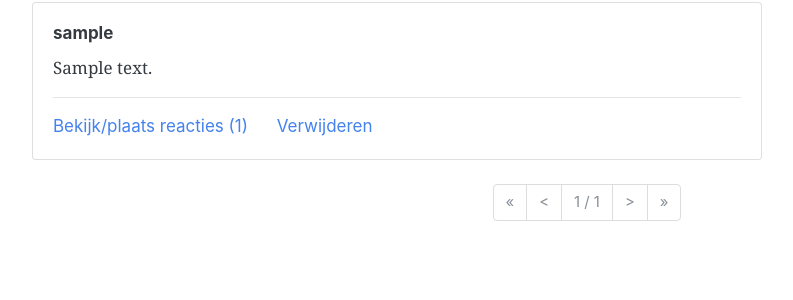
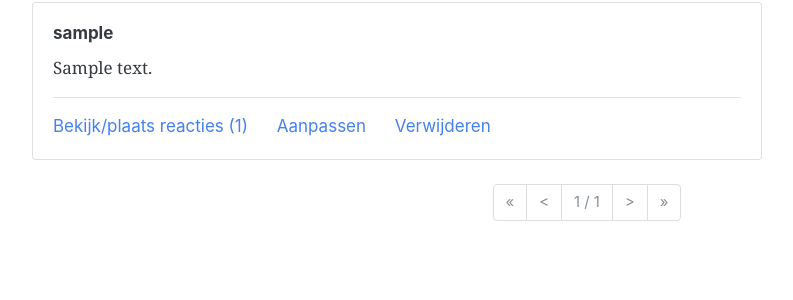
Before and after one commit to zeebonk/doedensonline, a Django app: page /posts/ in a window 1280 px wide. Shown: the part 242-542 px from the top of the page, without its empty margins (53-846 px from the left). Run offline with Django 3.2, Linux system fonts and the light colour scheme; a user stored in the database is signed in; tables that the repository leaves empty hold one stand-in row (values such as "Sample post"); some libraries are stand-ins or nearby versions.

Commit message:
Edit post flow

```diff
--- a/doedensonline/posts/templates/posts/post_list.html
+++ b/doedensonline/posts/templates/posts/post_list.html
@@ -29,6 +29,11 @@
                                         </a>
                                     </li>
                                         {% if post.author == request.user %}
+                                            <li class="list-inline-item ml-3">
+                                                <a href="{% url 'posts:update' post.id %}">
+                                                    Aanpassen
+                                                </a>
+                                            </li>
                                             <li class="list-inline-item ml-3">
                                                 <a href="{% url 'posts:delete' post.id %}">
                                                     Verwijderen
--- a/doedensonline/posts/urls.py
+++ b/doedensonline/posts/urls.py
@@ -8,5 +8,6 @@ urlpatterns = [
     path("", views.PostListView.as_view(), name="list"),
     path("create", views.PostCreateView.as_view(), name="create"),
     path("<int:pk>/", views.PostDetailView.as_view(), name="detail"),
+    path("<int:pk>/update", views.PostUpdateView.as_view(), name="update"),
     path("<int:pk>/delete", views.PostDeleteView.as_view(), name="delete"),
 ]
--- a/doedensonline/posts/views.py
+++ b/doedensonline/posts/views.py
@@ -1,4 +1,4 @@
-from crispy_forms.layout import HTML, ButtonHolder, Div, Field, Layout, Submit
+from crispy_forms.layout import HTML, Div, Field, Layout, Submit
 from django.urls import reverse_lazy
 from django.views.generic import CreateView, DetailView, ListView, UpdateView
 
@@ -17,6 +17,46 @@ class PostListView(BaseMixin, ListView):
 class PostDetailView(BaseMixin, DetailView):
     page_title = "Nieuwtje bekijken"
     model = Post
+
+
+class PostCreateView(BaseMixin, CreateView):
+    page_title = "Nieuwtje toevoegen"
+    model = Post
+    fields = ["message"]
+    success_url = reverse_lazy("posts:list")
+
+    form_layout = Layout(
+        Field("message"),
+        Div(
+            Submit("submit", "Toevoegen", css_class="btn btn-primary"),
+            HTML(
+                """<a href="{% url 'posts:list' %}" class="btn btn-secondary">Terug</a>"""
+            ),
+            css_class="btn-group",
+        ),
+    )
+
+    def form_valid(self, form):
+        form.instance.author = self.request.user
+        return super().form_valid(form)
+
+
+class PostUpdateView(BaseMixin, UpdateView):
+    page_title = "Nieuwtje aanpassen"
+    model = Post
+    fields = ["message"]
+    success_url = reverse_lazy("posts:list")
+
+    form_layout = Layout(
+        Field("message"),
+        Div(
+            Submit("submit", "Wijzingen opslaan", css_class="btn btn-primary"),
+            HTML(
+                """<a href="{% url 'posts:list' %}" class="btn btn-secondary">Terug</a>"""
+            ),
+            css_class="btn-group",
+        ),
+    )
 
 
 class PostDeleteView(BaseMixin, UpdateView):
@@ -39,25 +79,3 @@ class PostDeleteView(BaseMixin, UpdateView):
     def form_valid(self, form):
         form.instance.status = Post.Status.DELETED
         return super().form_valid(form)
-
-
-class PostCreateView(BaseMixin, CreateView):
-    page_title = "Nieuwtje toevoegen"
-    model = Post
-    fields = ["message"]
-    success_url = reverse_lazy("posts:list")
-
-    form_layout = Layout(
-        Field("message"),
-        Div(
-            Submit("submit", "Toevoegen", css_class="btn btn-primary"),
-            HTML(
-                """<a href="{% url 'posts:list' %}" class="btn btn-secondary">Terug</a>"""
-            ),
-            css_class="btn-group"
-        )
-    )
-
-    def form_valid(self, form):
-        form.instance.author = self.request.user
-        return super().form_valid(form)
```
